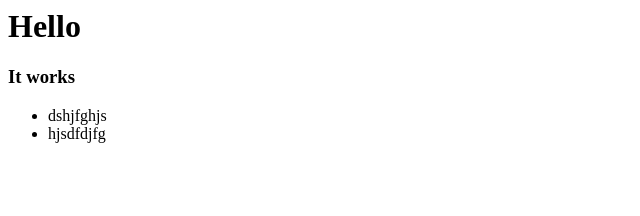
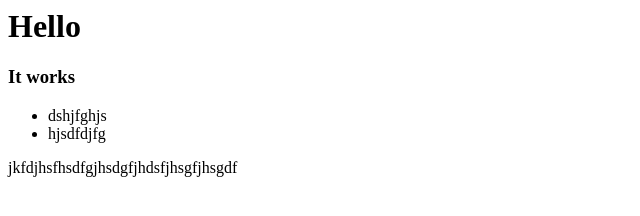
Before and after one commit to tzierbock/tzierbock.github.io, a plain HTML site: page index.html in a window 1280 px wide. Shown: the whole page, without its empty margins (0-640 px from the left). Drawn offline with Linux system fonts and the light colour scheme.

Commit message:
added some gibberish

```diff
--- a/index.html
+++ b/index.html
@@ -9,5 +9,8 @@
 		<li>dshjfghjs</li>
 		<li>hjsdfdjfg</li>
 	</ul>
+
+	<p>jkfdjhsfhsdfgjhsdgfjhdsfjhsgfjhsgdf</p>
+
 </body>
 </html>
```
